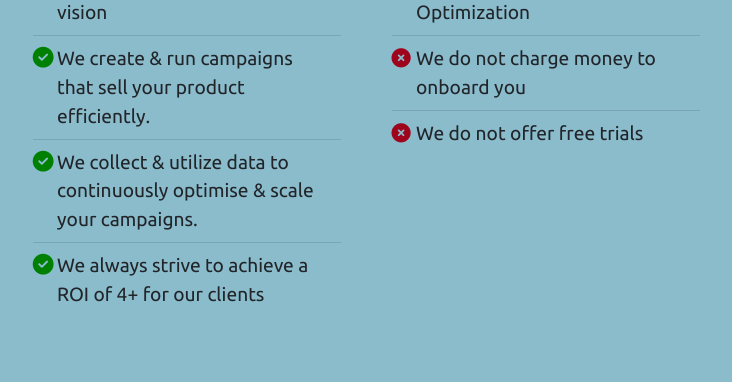
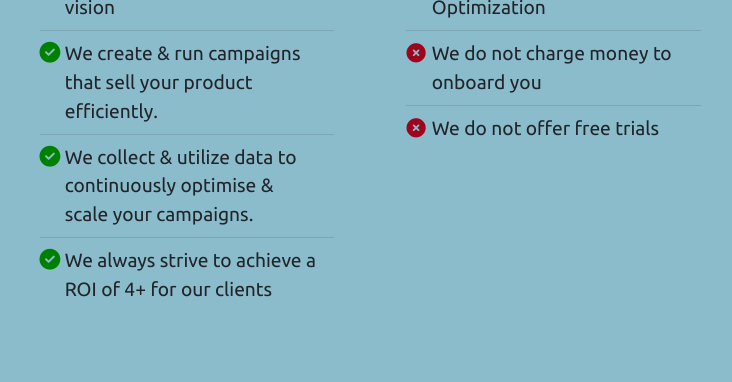
Before and after one commit to dennis2002k/business-site, a Flask app: page / in a window 1280 px wide. Shown: the part 1051-1433 px from the top of the page, without its empty margins (453-1185 px from the left). Run offline with Flask 3, Linux system fonts and the light colour scheme; data comes from the database, SQL or seed files in the repository; some libraries are stand-ins or nearby versions.

```diff
--- a/static/css/styles.css
+++ b/static/css/styles.css
@@ -2,6 +2,13 @@ h1 {
   font-family: 'Monserrat', sans-serif;
   font-weight: bold;
   font-size: 50px;
+}
+
+html,body {
+    width: 100%;
+    margin: 0;
+    padding: 0;
+    overflow-x: hidden;
 }
 
 p, li {
@@ -11,9 +18,6 @@ p, li {
   color: #000;
 }
 
-.row {
-  --bs-gutter-x: 0rem;
-}
 
 /* .container-fluid:nth-child(2), .navbar {
   animation-name: open-up;
```
